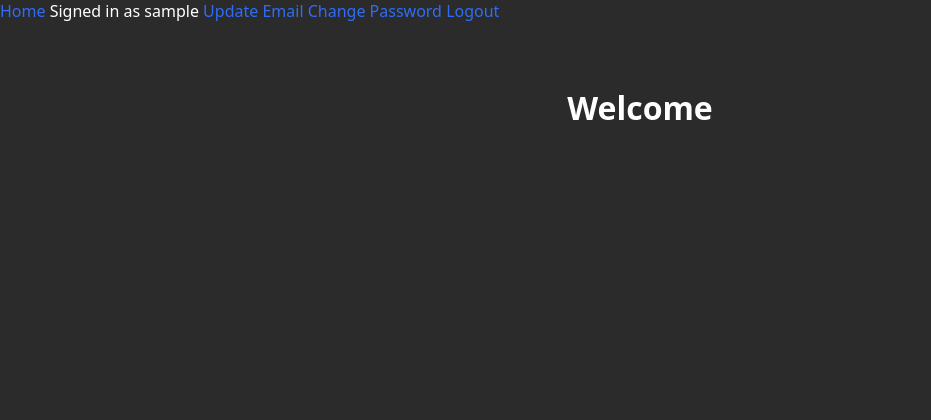
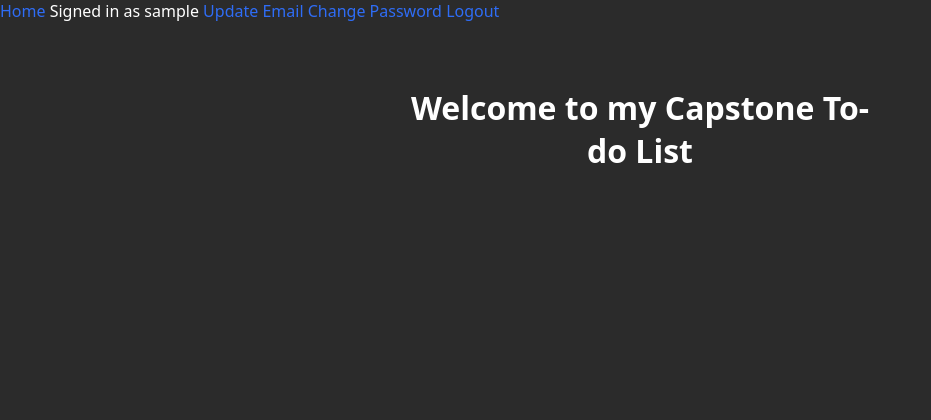
Before and after one commit to Shieldsx/capstone_project, a Django app: template templates/home.html in a window 1280 px wide. Shown: the top 420 px of the page, without its empty margins (0-931 px from the left). Run offline with Django 5.2, Linux system fonts and the light colour scheme; the template is opened without the code that fills it, so the values that code supplies are empty; the visitor is signed in with stand-in values (Sample User, id 1).

Commit message:
Updated welcome page and readme file

```diff
--- a/static/css/style.css
+++ b/static/css/style.css
@@ -357,6 +357,7 @@ select:-webkit-autofill {
   box-shadow: 0 0 0px 1000px #2b2b2b inset;
 }
 
+
 /* Desktop width constraint */
 @media (min-width: 768px) {
 
--- a/templates/home.html
+++ b/templates/home.html
@@ -3,7 +3,7 @@
 {% block content %}
 <div class="landing-container">
 
-    <h1 class="landing-title">Welcome</h1>
+    <h1 class="landing-title">Welcome to my Capstone To-do List</h1>
 
     <div class="landing-actions">
         <a href="{% url 'account_login' %}" class="btn btn-primary">Sign In</a>
```
Also changed, not shown: README.md.
